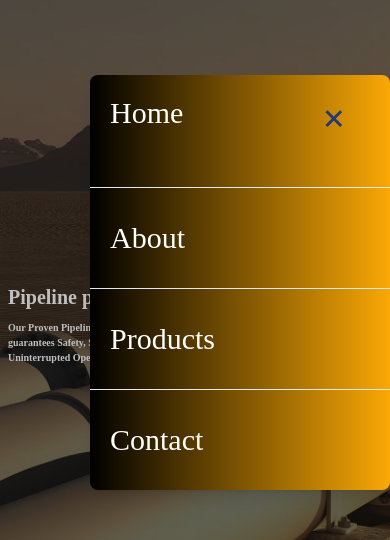
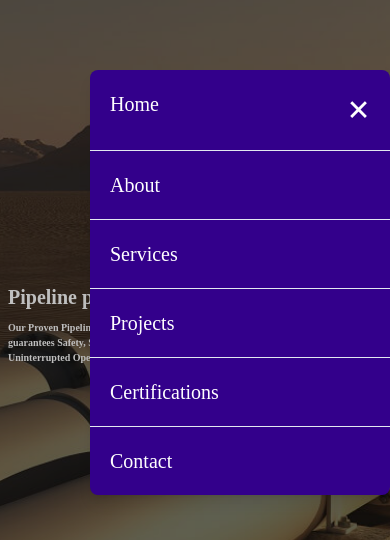
Before and after one commit to ifiokInyang/btcl, a React (Vite) app: page / in a window 390 px wide. Both pictures are taken after a click on the button "Open main menu". Shown: the part 191-731 px from the top of the page. Built offline with nearby package versions, Linux system fonts and the light colour scheme; a web font is replaced by a local one.

Commit message:
worked on hamburger menu

```diff
--- a/src/component/Modal/Modal.tsx
+++ b/src/component/Modal/Modal.tsx
@@ -10,48 +10,55 @@ export default function Modal({ showModal, setShowModal }: ModalProps) {
 					<div className="justify-center items-center flex overflow-x-hidden overflow-y-auto ss:pt-[102px] fixed inset-0 z-50 outline-none focus:outline-none">
 						<div className="relative w-full my-6 ml-auto md:max-w-[400px] sm:max-w-[300px] ss:max-w-[250px]">
 							{/* content */}
-							<div className="border-0 rounded-lg shadow-lg relative flex flex-col w-full bg-gradient-to-r from-[#000000] to-[#faa805] outline-none focus:outline-none">
+							<div className="border-0 rounded-lg shadow-lg relative flex flex-col w-full bg-[#33008b] outline-none focus:outline-none">
 								{/* header */}
-								<div className="flex items-start justify-between p-5 border-b border-solid border-slate-200 rounded-t hover:bg-[#b09f7f] hover:bg-[#b09f7f]">
+								<div className="flex items-start justify-between p-5 border-b border-solid border-slate-200 rounded-t hover:bg-[#b09f7f]">
 									<Link to={"/"} onClick={() => setShowModal(false)}>
-										<h3 className="text-3xl font-medium text-white hover:text-black">
+										<h3 className="text-xl font-medium text-white hover:text-black">
 											Home
 										</h3>
 									</Link>
 
 									<button
-										className="p-1 ml-auto bg-transparent border-0 text-black opacity-1 float-right text-3xl leading-none font-semibold outline-none focus:outline-none"
+										className="ml-auto bg-transparent border-0 text-black opacity-1 float-right text-xl leading-none font-semibold outline-none focus:outline-none"
 										onClick={() => setShowModal(false)}
 									>
-										<span className="bg-transparent text-blue-900 opacity-1 h-16 w-16 text-[40px] block outline-none focus:outline-none">
+										<span className="bg-transparent text-white opacity-1 text-[40px] block outline-none focus:outline-none">
 											×
 										</span>
 									</button>
 								</div>
-								<div className="flex items-start justify-between p-5 py-8 border-b border-solid border-slate-200 rounded-t hover:bg-[#b09f7f]">
+								<div className="flex items-start justify-between p-5 border-b border-solid border-slate-200 rounded-t hover:bg-[#b09f7f]">
 									<Link to={"/about"} onClick={() => setShowModal(false)}>
-										<h3 className="text-3xl font-medium text-white hover:text-black">
+										<h3 className="text-xl font-medium text-white hover:text-black">
 											About
 										</h3>
 									</Link>
 								</div>
-								<div className="flex items-start justify-between p-5 py-8 border-b border-solid border-slate-200 rounded-t hover:bg-[#b09f7f]">
-									<Link to={"/products"} onClick={() => setShowModal(false)}>
-										<h3 className="text-3xl font-medium text-white hover:text-black">
-											Products
+								<div className="flex items-start justify-between p-5 border-b border-solid border-slate-200 rounded-t hover:bg-[#b09f7f]">
+									<Link to={"/services"} onClick={() => setShowModal(false)}>
+										<h3 className="text-xl font-medium text-white hover:text-black">
+											Services
 										</h3>
 									</Link>
 								</div>
-								{/* <div className="flex items-start justify-between p-5 py-8 border-b border-solid border-slate-200 rounded-t hover:bg-[#b09f7f]">
+								<div className="flex items-start justify-between p-5 border-b border-solid border-slate-200 rounded-t hover:bg-[#b09f7f]">
 									<Link to={"/projects"} onClick={() => setShowModal(false)}>
-										<h3 className="text-3xl font-medium text-white hover:text-black">
+										<h3 className="text-xl font-medium text-white hover:text-black">
 											Projects
 										</h3>
 									</Link>
-								</div> */}
-								<div className="flex items-start justify-between p-5 py-8 rounded-t hover:bg-[#b09f7f]">
+								</div>
+								<div className="flex items-start justify-between p-5 border-b border-solid border-slate-200 rounded-t hover:bg-[#b09f7f]">
+									<Link to={"/cert"} onClick={() => setShowModal(false)}>
+										<h3 className="text-xl font-medium text-white hover:text-black">
+											Certifications
+										</h3>
+									</Link>
+								</div>
+								<div className="flex items-start justify-between p-5 rounded-t hover:bg-[#b09f7f]">
 									<Link to={"/contact"} onClick={() => setShowModal(false)}>
-										<h3 className="text-3xl font-medium text-white hover:text-black">
+										<h3 className="text-xl font-medium text-white hover:text-black">
 											Contact
 										</h3>
 									</Link>
```
